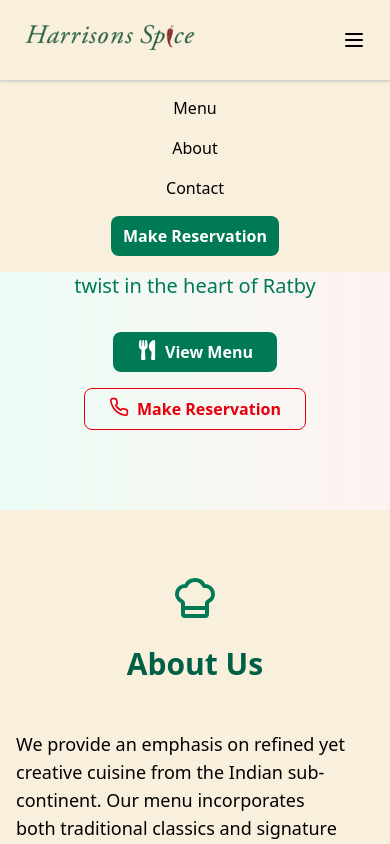
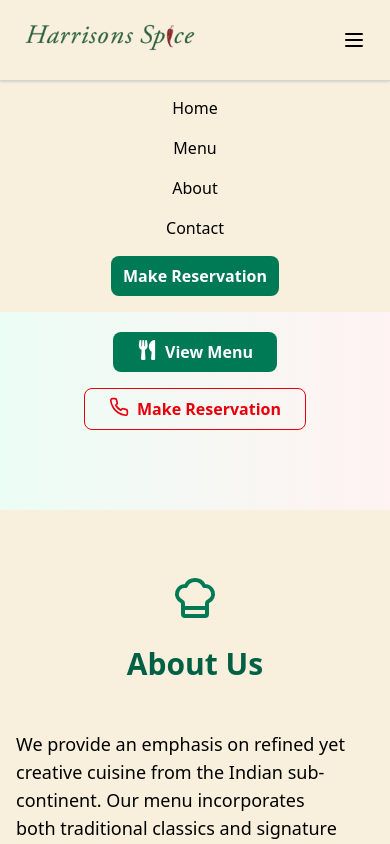
Before and after one commit to STharshan/harrison-spice, a React (Vite) app: page / in a window 390 px wide. Both pictures are taken after a click on the button 354 px from the left and 40 px from the top of the page. Shown: the top 844 px of the page. Built offline with nearby package versions, Linux system fonts and the light colour scheme.

Commit message:
changes1

```diff
--- a/src/components/Navbar.jsx
+++ b/src/components/Navbar.jsx
@@ -69,11 +69,13 @@ const Navbar = () => {
 
             {/* Mobile Menu */}
             <div
-                className={`${
-                    isMenuOpen ? 'block' : 'hidden'
-                } md:hidden top-20 fixed left-0 w-full bg-[#f8f0dc] py-4 z-40`}
+                className={`${isMenuOpen ? 'block' : 'hidden'
+                    } md:hidden top-20 fixed left-0 w-full bg-[#f8f0dc] py-4 z-40`}
             >
                 <div className="flex flex-col items-center space-y-4">
+                    <a href="#home" className="text-foreground hover:text-emerald-700 transition-colors">
+                        Home
+                    </a>
                     <a href="#menu" className="text-foreground hover:text-emerald-700 transition-colors">
                         Menu
                     </a>
```
